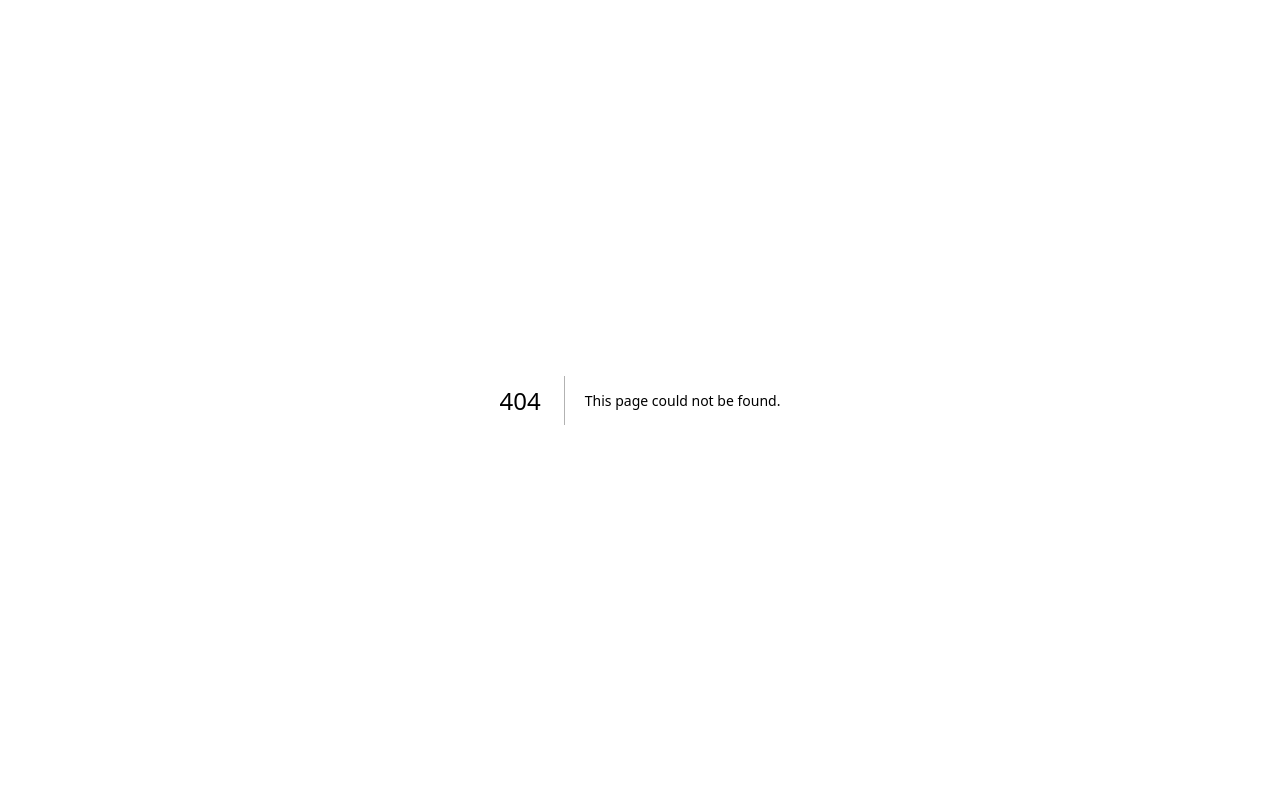
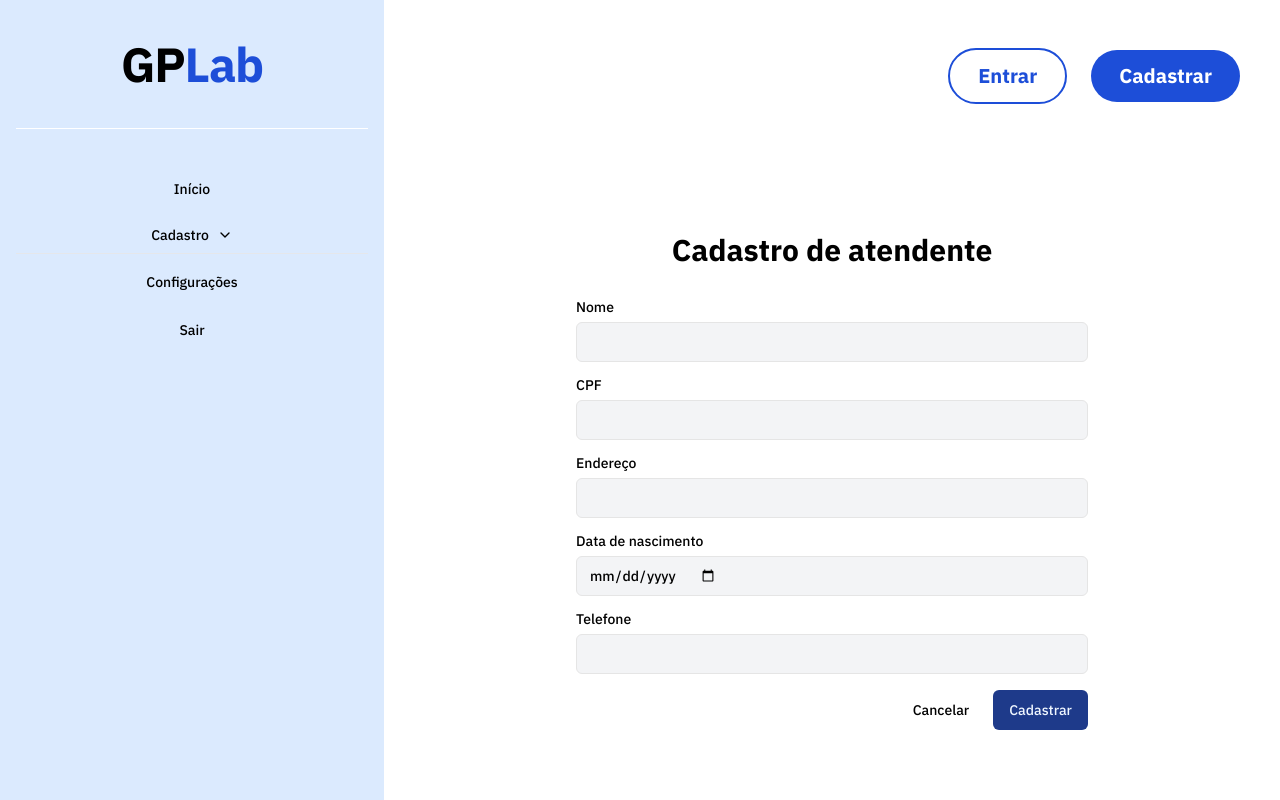
Before and after one commit to brunog2/gplab-front, a Next.js app: page /cadastro/atendente in a window 1280 px wide. Before the commit this address had no page. Shown: the top 800 px of the page. Built offline with nearby package versions, Linux system fonts and the light colour scheme.

Commit message:
create cadastro atendente page

```diff
--- /dev/null
+++ b/app/(app)/(auth)/cadastro/atendente/page.tsx
@@ -0,0 +1,36 @@
+'use client';
+
+import { createAtendenteAction } from '@/src/data/actions/createAtendenteAction';
+import { SubmitButton } from '@/src/ui/components/ui/SubmitButton';
+import { Button } from '@/src/ui/components/ui/button';
+import { UserForm } from '@/src/ui/forms/UserForm';
+import { useRouter } from 'next/navigation';
+import { useFormState } from 'react-dom';
+
+export default function CadastroAtendente() {
+    const router = useRouter();
+    const [formState, formAction] = useFormState(createAtendenteAction, {});
+
+    return (
+        <div className="max-w-lg mx-auto py-20">
+            <h2 className="font-bold text-3xl text-center">
+                Cadastro de atendente
+            </h2>
+
+            <form action={formAction} className="mt-8">
+                <UserForm errors={formState.errors} />
+
+                <div className="flex gap-2 justify-end mt-4">
+                    <Button
+                        variant={'ghost'}
+                        type="reset"
+                        onClick={router.back}
+                    >
+                        Cancelar
+                    </Button>
+                    <SubmitButton type="submit">Cadastrar</SubmitButton>
+                </div>
+            </form>
+        </div>
+    );
+}
--- a/package.json
+++ b/package.json
@@ -9,6 +9,7 @@
     "lint": "next lint"
   },
   "dependencies": {
+    "@radix-ui/react-accordion": "^1.1.2",
     "@radix-ui/react-dialog": "^1.0.5",
     "@radix-ui/react-label": "^2.0.2",
     "@radix-ui/react-slot": "^1.0.2",
--- /dev/null
+++ b/src/data/actions/createAtendenteAction.ts
@@ -0,0 +1,18 @@
+'use server';
+
+import { UserFormSchema } from '@/src/ui/forms/UserForm';
+
+interface actionReturnType {
+    errors?: { [k in keyof UserFormSchema]?: string };
+}
+
+export async function createAtendenteAction(
+    prev: any,
+    formData: FormData
+): Promise<actionReturnType> {
+    const data = Object.fromEntries(formData);
+
+    console.log(data);
+
+    return {};
+}
--- /dev/null
+++ b/src/ui/components/ui/accordion.tsx
@@ -0,0 +1,56 @@
+import * as React from "react"
+import * as AccordionPrimitive from "@radix-ui/react-accordion"
+import { ChevronDown } from "lucide-react"
+
+import { cn } from "@/lib/utils"
+
+const Accordion = AccordionPrimitive.Root
+
+const AccordionItem = React.forwardRef<
+  React.ElementRef<typeof AccordionPrimitive.Item>,
+  React.ComponentPropsWithoutRef<typeof AccordionPrimitive.Item>
+>(({ className, ...props }, ref) => (
+  <AccordionPrimitive.Item
+    ref={ref}
+    className={cn("border-b", className)}
+    {...props}
+  />
+))
+AccordionItem.displayName = "AccordionItem"
+
+const AccordionTrigger = React.forwardRef<
+  React.ElementRef<typeof AccordionPrimitive.Trigger>,
+  React.ComponentPropsWithoutRef<typeof AccordionPrimitive.Trigger>
+>(({ className, children, ...props }, ref) => (
+  <AccordionPrimitive.Header className="flex">
+    <AccordionPrimitive.Trigger
+      ref={ref}
+      className={cn(
+        "flex flex-1 items-center justify-between py-4 font-medium transition-all hover:underline [&[data-state=open]>svg]:rotate-180",
+        className
+      )}
+      {...props}
+    >
+      {children}
+      <ChevronDown className="h-4 w-4 shrink-0 transition-transform duration-200" />
+    </AccordionPrimitive.Trigger>
+  </AccordionPrimitive.Header>
+))
+AccordionTrigger.displayName = AccordionPrimitive.Trigger.displayName
+
+const AccordionContent = React.forwardRef<
+  React.ElementRef<typeof AccordionPrimitive.Content>,
+  React.ComponentPropsWithoutRef<typeof AccordionPrimitive.Content>
+>(({ className, children, ...props }, ref) => (
+  <AccordionPrimitive.Content
+    ref={ref}
+    className="overflow-hidden text-sm transition-all data-[state=closed]:animate-accordion-up data-[state=open]:animate-accordion-down"
+    {...props}
+  >
+    <div className={cn("pb-4 pt-0", className)}>{children}</div>
+  </AccordionPrimitive.Content>
+))
+
+AccordionContent.displayName = AccordionPrimitive.Content.displayName
+
+export { Accordion, AccordionItem, AccordionTrigger, AccordionContent }
```
Also changed, not shown: 1 other file (tests, documents, lock files or other folders).
